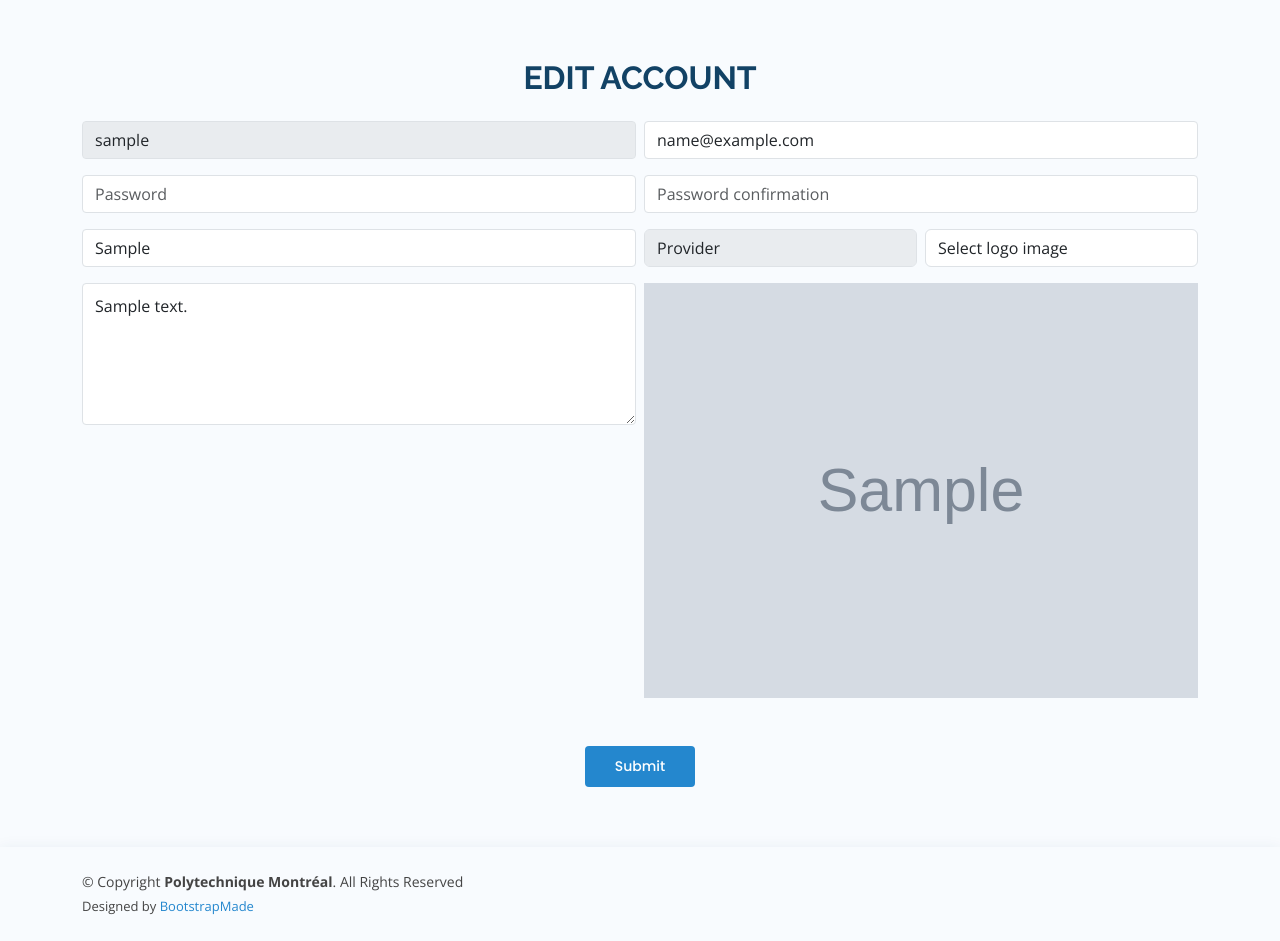
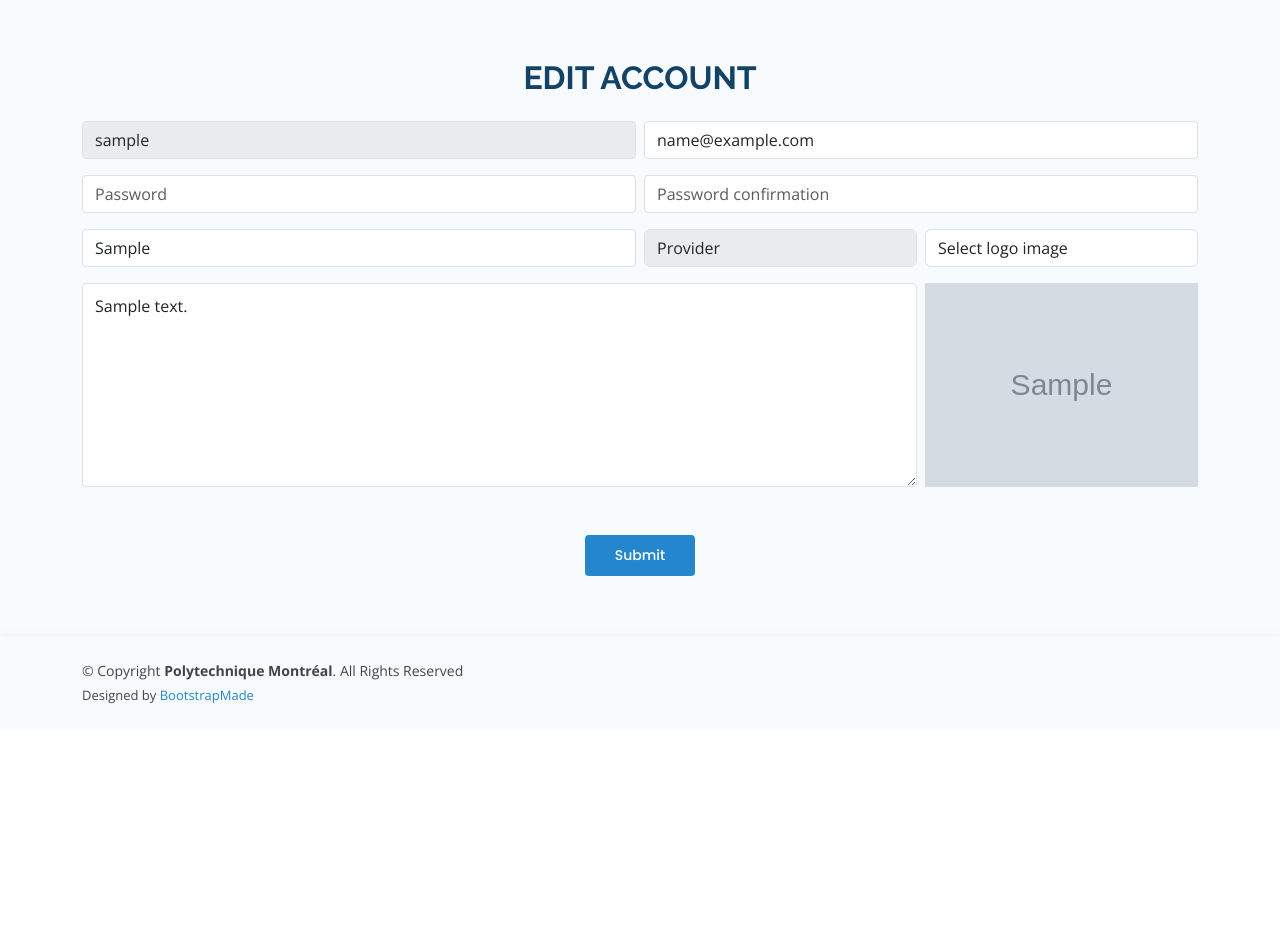
Before and after one commit to gstdenis-poly/INF6903, a Django app: page / in a window 1280 px wide. Shown: the part 1436-2377 px from the top of the page. After the commit the page ends 2140 px from the top, so only its background shows below. Run offline with Django 4.2, Linux system fonts and the light colour scheme; a user stored in the database is signed in; tables that the repository leaves empty hold one stand-in row (values such as "Sample post"); grey boxes marked "Sample" are stand-in pictures; some libraries are stand-ins or nearby versions.

Commit message:
Improvements to edit account

```diff
--- a/server/web/static/css/style.css
+++ b/server/web/static/css/style.css
@@ -1681,6 +1681,10 @@ section {
   padding: 10px 12px;
 }
 
+.edit-account .edit-account-form textarea {
+  height: 100%;
+}
+
 .edit-account .edit-account-form button[type=submit],
 .upload-recordings .upload-recordings-form button[type=submit],
 .login .login-form button[type=submit],
--- a/server/web/templates/logged_in/index.html
+++ b/server/web/templates/logged_in/index.html
@@ -235,11 +235,11 @@
                                         <label for="logo" class="form-control input-file-label">Select logo image</label>
                                         <input type="file" class="form-control input-file" name="logo" id="logo" accept=".jpg, .png, .jpeg, .gif, .bmp, .tif, .tiff|image/*">
                                     </div>
-                                    <div class="form-group col-{% if account.logo == None %}12{% else %}6{% endif %}">
+                                    <div class="form-group col-{% if account.logo == None %}12{% else %}9{% endif %}">
                                         <textarea class="form-control" name="summary" rows="5" placeholder="Summary">{{ account.summary }}</textarea>
                                     </div>
                                     {% if account.logo != None %}
-                                    <div class="form-group col-6">
+                                    <div class="form-group col-3">
                                         <img style="width: 100%" src="{% static account.logo %}"/>
                                     </div>
                                     {% endif %}
```
